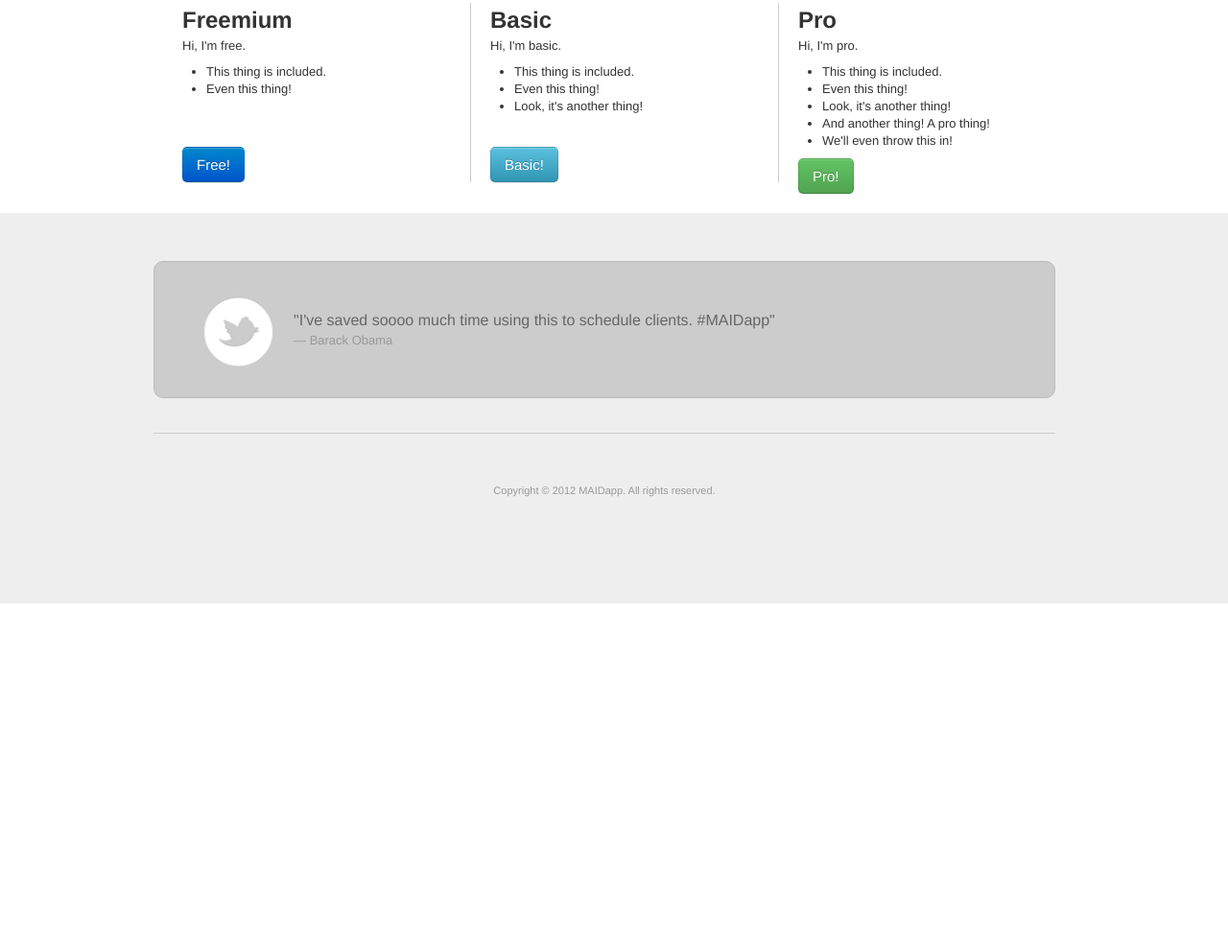
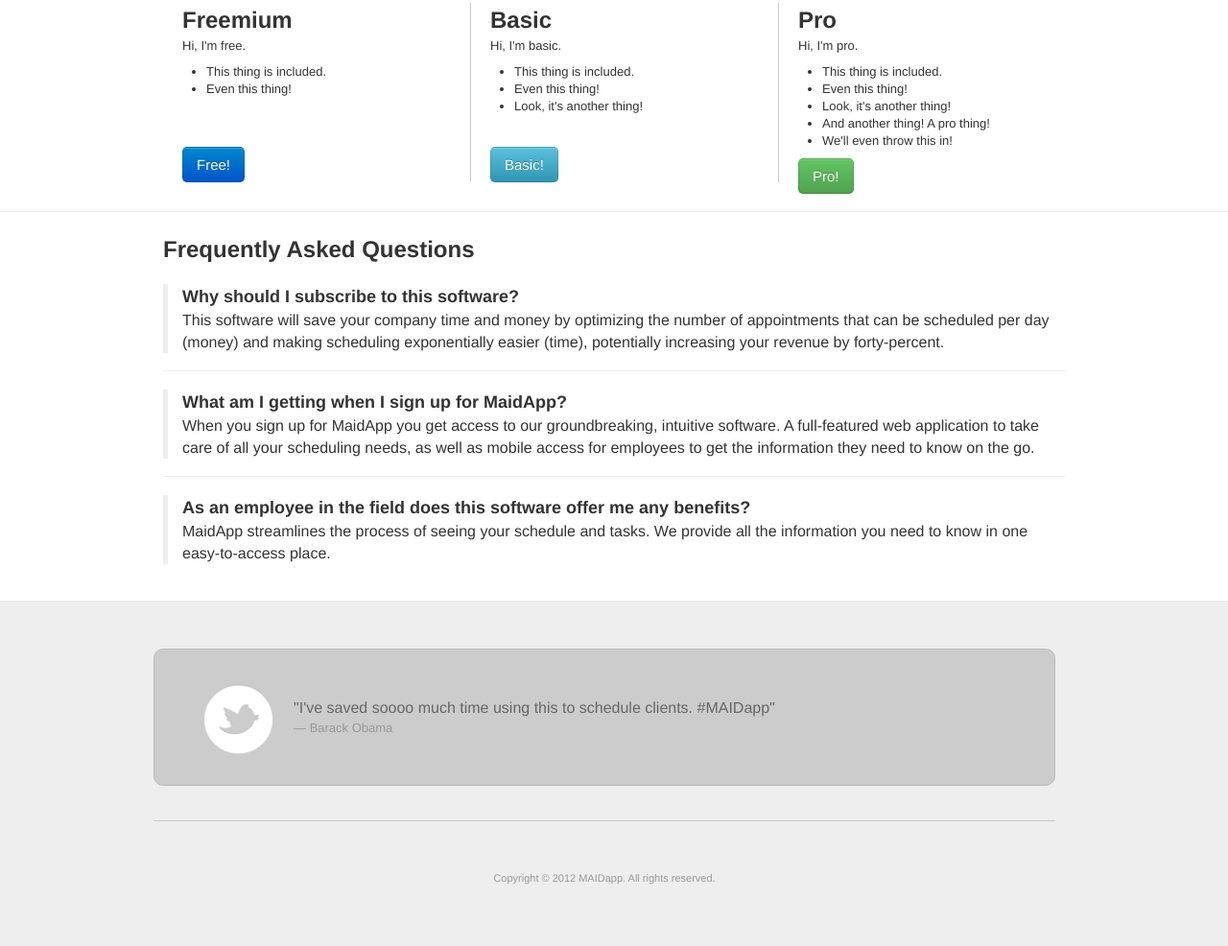
Before and after one commit to BlackBadger/maidforappointments, a plain HTML site: page index.html in a window 1280 px wide. Shown: the part 781-1767 px from the top of the page at 96% size. Before the commit the page ends 1410 px from the top, so only its background shows below. Drawn offline with nearby package versions, Linux system fonts and the light colour scheme.

Commit message:
Added FAQs

```diff
--- a/index.html
+++ b/index.html
@@ -79,6 +79,26 @@
 			</div>
 		</div>
 		</div>
+		<hr>
+		<div class="container marginTop">
+			<h2>Frequently Asked Questions</h2>
+			<br>
+			<blockquote>
+				<h3>Why should I subscribe to this software?</h3>
+				<p>This software will save your company time and money by optimizing the number of appointments that can be scheduled per day (money) and making scheduling exponentially easier (time), potentially increasing your revenue by forty-percent.</p>
+			</blockquote>
+			<hr>
+			<blockquote>
+				<h3>What am I getting when I sign up for MaidApp?</h3>
+				<p>When you sign up for MaidApp you get access to our groundbreaking, intuitive software. A full-featured web application to take care of all your scheduling needs, as well as mobile access for employees to get the information they need to know on the go.</p>
+			</blockquote>
+			<hr>
+			<blockquote>
+				<h3>As an employee in the field does this software offer me any benefits?</h3>
+				<p>MaidApp streamlines the process of seeing your schedule and tasks. We provide all the information you need to know in one easy-to-access place.</p>
+			</blockquote>
+		</div>
+
 		<div class="row footer">
 			<div class="container">
 				<blockquote id="footerBQ">
```
